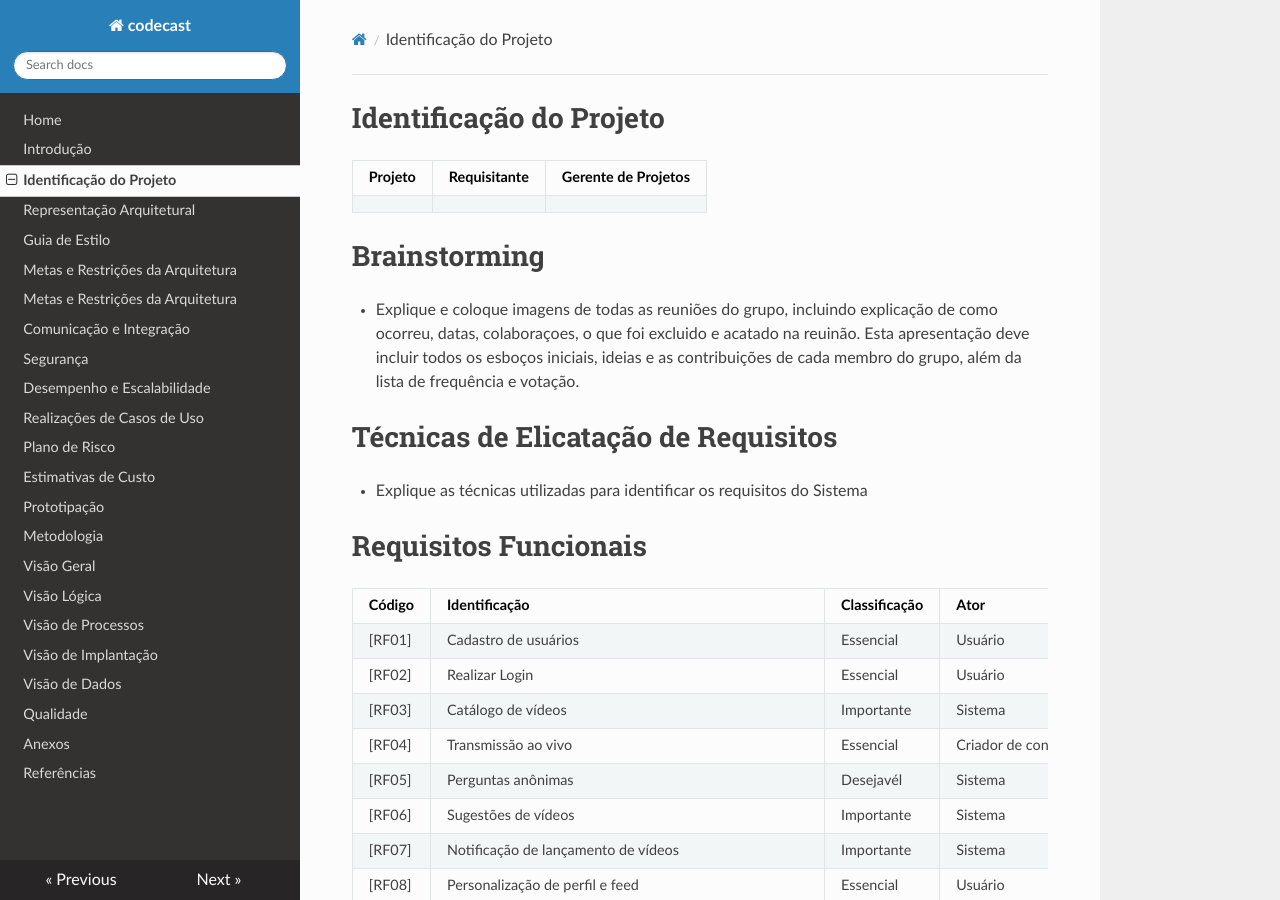
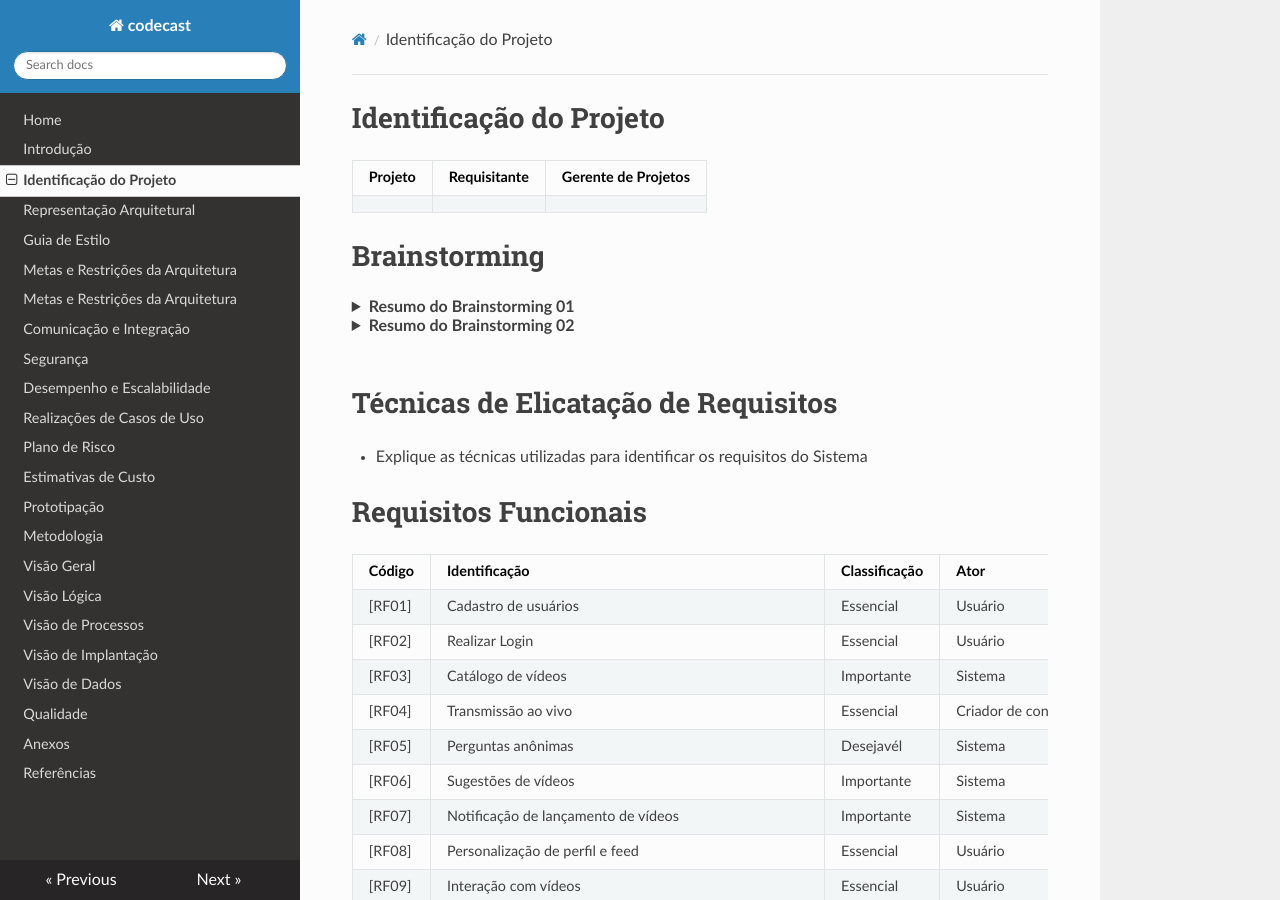
Before and after one commit to Vitor-Silva27/codecast, an MkDocs documentation site: the page built from docs/identificacao.md, in a window 1280 px wide and 900 px high. Built offline with MkDocs 1.6.1, drawn with Linux system fonts in a browser that asks for light colours; nearby versions of some CDN libraries.

Commit message:
add brainstorming

```diff
--- a/docs/identificacao.md
+++ b/docs/identificacao.md
@@ -5,10 +5,113 @@
 |        |              |                    |
 
 # Brainstorming
-- Explique e coloque imagens de todas as reuniões do grupo, incluindo explicação de como ocorreu, datas, colaboraçoes, o que foi excluido e acatado na reuinão.  Esta apresentação deve incluir todos os esboços iniciais, ideias e as contribuições de cada membro do grupo, além da lista de frequência e votação.
+<details>
+  <summary style="font-size: 1em; font-weight: bold">Resumo do Brainstorming 01</summary>
+    <br>
+    <p><strong>Data da Reunião:</strong> 23 de Agosto de 2023</p>
+    <p><strong>Horário:</strong> 18:00 - 20:00</p>
+    <p><strong>Local:</strong> IFPI Campus Pedro II</p>
+
+    <h2>Equipe:</h2>
+    <ol>
+        <li>Luis Alberto Brito de Matos - Arquiteto de Software (Mod. IV)</li>
+        <li>João Vitor Pereira da Silva - Desenvolvedor Sênior (Mod. IV)</li>
+        <li>Lucas Eduardo Soares de Oliveira - Analista de Requisitos (Mod. IV)</li>
+        <li>Alan Manoel Fernandes da Silva - Gerente de Qualidade (Mod. IV)</li>
+    </ol>
+
+    <h2>Agenda:</h2>
+    <ol>
+        <li>Nome do grupo</li>
+        <li>Nome do projeto</li>
+        <li>Ideias de nomes do grupo e do projeto</li>
+        <li>Ideias para o tipo de Streaming</li>
+    </ol>
+
+    <h2>Ideias e Discussões:</h2>
+
+    <h3>Nome do Grupo:</h3>
+    <ul>
+        <li>"DevGhosts"</li>
+        <li>"InventoryCode"</li>
+        <li>"ArchiGhost"</li>
+        <li>"ArchiLegends"</li>
+        <li>"SoftCraft"</li>
+    </ul>
+
+    <p><strong>Decisão:</strong> Por votação, o nome escolhido foi "ArchiGhost" por representar a combinação de "architecture" e "Ghost", indicando uma arquitetura abstrata.</p>
+
+    <h3>Nome do Projeto:</h3>
+    <p>Discussão sobre o escopo da plataforma de streaming de música/vídeo.</p>
+
+    <p><strong>Decisão:</strong> Streaming único de música ou filmes. Sugestão do Desenvolvedor Sênior para duas ideias adicionais: "Mood" (streaming de música com playlists baseadas no humor do usuário) e "CodeCast" (plataforma de streaming de podcasts/livecode).</p>
+
+    <p><strong>Votação:</strong> "CodeCast" vence com três votos contra um.</p>
+
+    <h2>Próximos Passos:</h2>
+    <ol>
+        <li>Criação da logo do projeto</li>
+        <li>Escolha da paleta de cores</li>
+        <li>Criação da logo para o grupo (ainda indefinido)</li>
+    </ol>
+
+    <h2>Observações:</h2>
+    <ul>
+        <li>Nomes humorísticos relacionados ao Arquiteto de Software foram descartados.</li>
+        <li>Limitação do escopo para streaming de música ou filmes.</li>
+        <li>Participação ativa de todos os membros na discussão e votação.</li>
+    </ul>
+
+    <h2>Imagens (exemplo):</h2>
+    <ol>
+        <li>Imagem da sala de reunião</li>
+    </ol>
+</details>
+
+<details>
+  <summary style="font-size: 1em; font-weight: bold">Resumo do Brainstorming 02</summary>
+  <br>
+
+  <p><strong>Data da Reunião:</strong> 16 de Setembro de 2023</p>
+  <p><strong>Horário:</strong> 8:00 - 10:00</p>
+  <p><strong>Local:</strong> Meet</p>
+
+  <h2>Equipe:</h2>
+    <ol>
+        <li>Luis Alberto Brito de Matos - Arquiteto de Software (Mod. IV)</li>
+        <li>João Vitor Pereira da Silva - Desenvolvedor Sênior (Mod. IV)</li>
+        <li>Lucas Eduardo Soares de Oliveira - Analista de Requisitos (Mod. IV)</li>
+        <li>Alan Manoel Fernandes da Silva - Gerente de Qualidade (Mod. IV)</li>
+    </ol>
+
+  <h2>Introdução:</h2>
+  <p>O objetivo desta reunião é debater pontos levantados na reunião com o cliente para definir requisitos funcionais e não funcionais do sistema, bem como a criação do documento de requisitos.</p>
+
+  <h2>Agenda:</h2>
+  <ol>
+    <li>Requisitos Funcionais</li>
+    <li>Requisitos Não Funcionais</li>
+    <li>Diagrama de Casos de Uso</li>
+  </ol>
+
+  <h2>Ideias e Discussões:</h2>
+  <p>A criação dos requisitos do sistema ocorreu após a divisão da gravação da reunião autorizada pelo cliente. Cada membro da equipe ficou responsável por criar os requisitos para o seu intervalo de tempo. Posteriormente, houve uma reunião remota para a integração dos requisitos e discussão para determinar suas prioridades.</p>
+
+  <h2>Próximos Passos:</h2>
+    <ol>
+        <li>Desenolvimento do protótipo</li>
+    </ol>
+
+    <h2>Imagens:</h2>
+    <img src="./img/fotoReuniao01.jpg">
+    <img src="./img/fotoReuniao02.jpg">
+</details>
+
+<br>
 
 # Técnicas de Elicatação de Requisitos
 - Explique as técnicas utilizadas para identificar os requisitos do Sistema
+
 # Requisitos Funcionais
 |Código |Identificação |Classificação |Ator |Objetivo|
 |--------|--------------|--------------|--------|--------|
```
